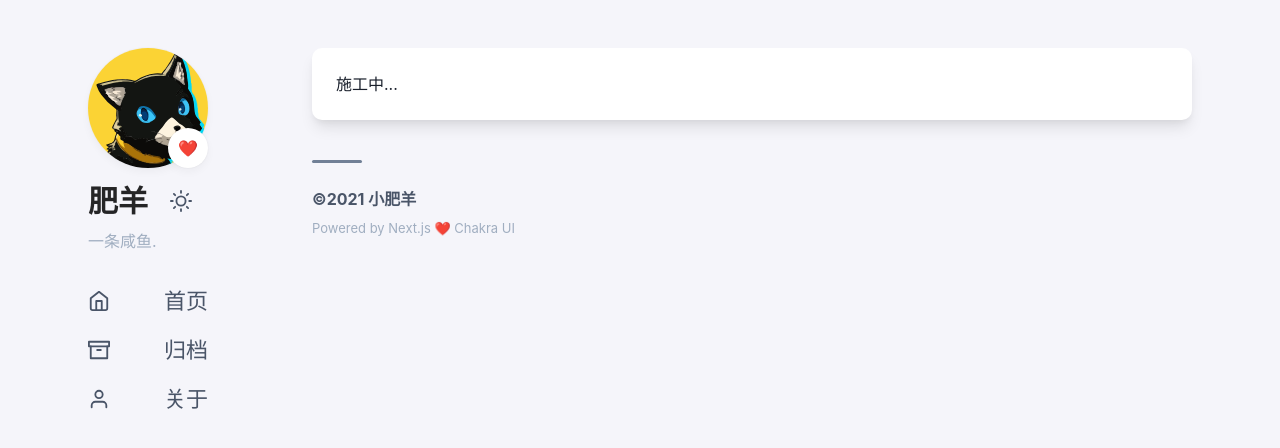
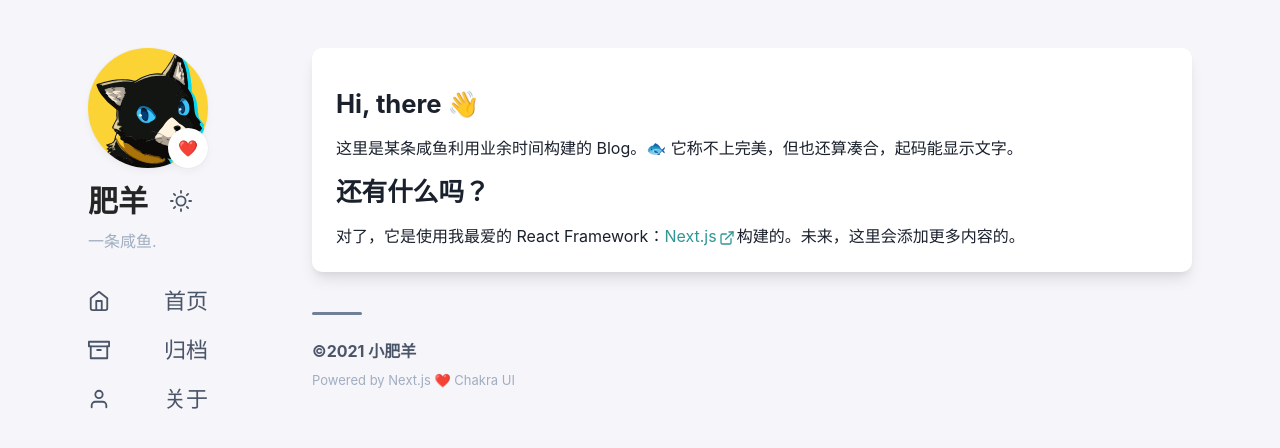
Before and after one commit to DefectingCat/DefectingCat.github.io, a Next.js app: page /about in a window 1280 px wide. Shown: the top 448 px of the page. Built offline with nearby package versions, Linux system fonts and the light colour scheme.

Commit message:
Add about content * add Chakra icons

```diff
--- a/assets/css/rua.css
+++ b/assets/css/rua.css
@@ -104,6 +104,10 @@ body.chakra-ui-dark {
     background: #B8A6D9;
     color: hsla(81, 40%, 75%, 1);
 }*/
+
+#write a {
+  color: var(--chakra-colors-teal-500);
+}
 
 /*headings*/
 #write h1 {
@@ -382,10 +386,10 @@ body.chakra-ui-dark {
 }
 
 /*horizon rules*/
-#write hr {
+/* #write hr {
   border-top: solid 1px #eee;
   border-bottom: solid 1px #eee;
-}
+} */
 
 #write mark {
   color: #fff;
--- a/package.json
+++ b/package.json
@@ -14,6 +14,7 @@
     "e2e:headless": "start-server-and-test start http://localhost:3000 cypress:headless"
   },
   "dependencies": {
+    "@chakra-ui/icons": "^1.1.1",
     "@chakra-ui/react": "^1.6.10",
     "@emotion/react": "^11",
     "@emotion/styled": "^11",
--- /dev/null
+++ b/pages/about.module.css
@@ -0,0 +1,5 @@
+.wrapper h2 {
+  font-size: 1.6rem;
+  line-height: 2rem;
+  margin: 1rem 0;
+}
--- a/pages/about.tsx
+++ b/pages/about.tsx
@@ -1,8 +1,10 @@
-import { Box } from '@chakra-ui/react';
+import { Box, Heading, Text, Link } from '@chakra-ui/react';
+import { ExternalLinkIcon } from '@chakra-ui/icons';
 import Head from 'next/head';
 import { ReactElement } from 'react';
 import HomeLayout from '../layouts/HomeLayout';
 import useGetColors from '../lib/hooks/useGetColors';
+import style from './about.module.css';
 
 const about = () => {
   const { boxBg } = useGetColors();
@@ -14,14 +16,29 @@ const about = () => {
       </Head>
 
       <Box
+        as="article"
         w={['full', 'full', '55rem']}
         borderRadius="10px"
         shadow="lg"
         overflow="hidden"
         bg={boxBg}
         p={['1rem', '1rem', '1.5rem']}
+        className={style.wrapper}
       >
-        施工中...
+        <Heading my="0.5rem">Hi, there 👋</Heading>
+        <Text>
+          这里是某条咸鱼利用业余时间构建的 Blog。🐟
+          它称不上完美，但也还算凑合，起码能显示文字。
+        </Text>
+        <Heading my="0.5rem">还有什么吗？</Heading>
+        <Text>
+          对了，它是使用我最爱的 React Framework：
+          <Link href="https://nextjs.org/" color="teal.500" isExternal>
+            Next.js
+            <ExternalLinkIcon mx="2px" />
+          </Link>
+          构建的。未来，这里会添加更多内容的。
+        </Text>
       </Box>
     </>
   );
```
Also changed, not shown: 1 other file (tests, documents, lock files or other folders).
